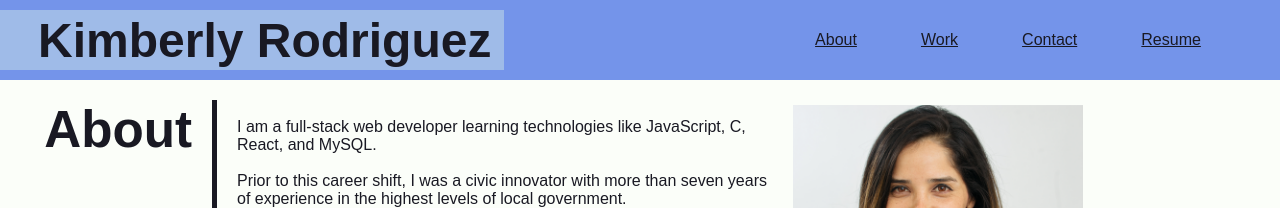
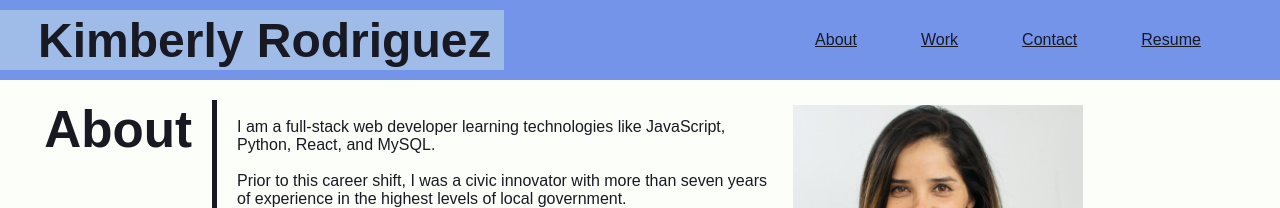
Before and after one commit to Kimberly-Rodriguez/Kimberlys_Protfolio, a plain HTML site: page index.html in a window 1280 px wide. Shown: the top 208 px of the page. Drawn offline with Linux system fonts and the light colour scheme.

Commit message:
Updating language to description for my About me section

```diff
--- a/index.html
+++ b/index.html
@@ -29,7 +29,7 @@
           <img id="headshot" src="assets/images/headshot.png" alt="headshot" />
           <br />
           <p>
-            I am a full-stack web developer learning technologies like JavaScript, C, React, and MySQL.
+            I am a full-stack web developer learning technologies like JavaScript, Python, React, and MySQL.
           </p>
           <br />
           <p>
```
